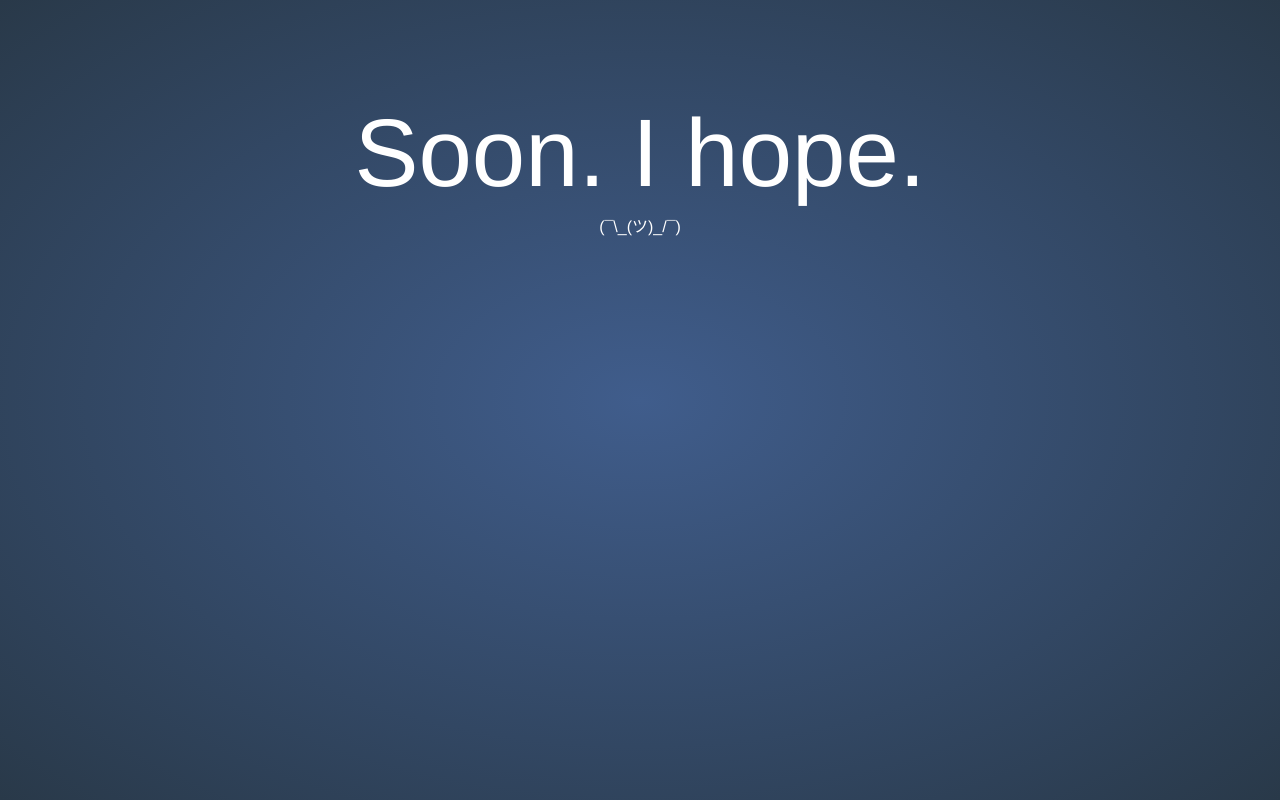
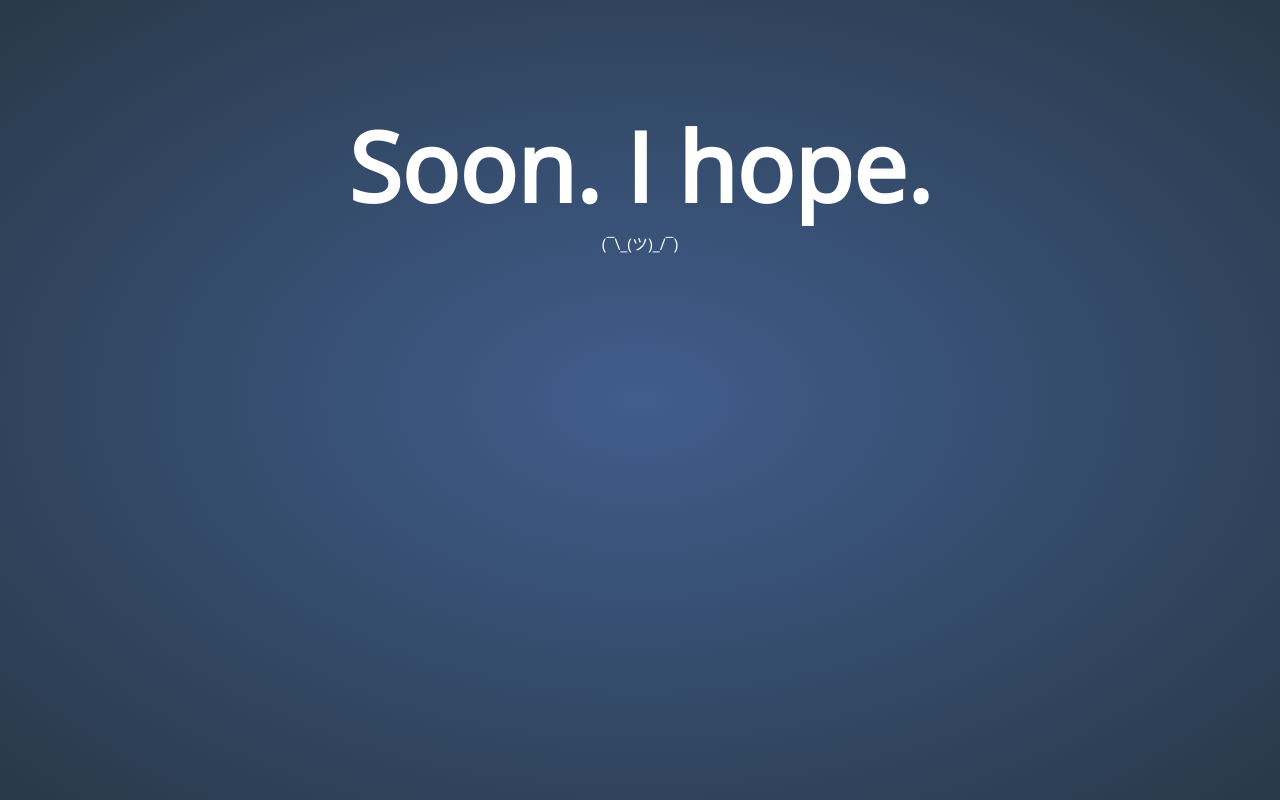
Before and after one commit to shampine/basis, a PHP site: page / in a window 1280 px wide. Run offline with PHP 8.4, Linux system fonts and the light colour scheme; some libraries are stand-ins or nearby versions.

Commit message:
Couldn't make up on my mind on includes

```diff
--- a/index.php
+++ b/index.php
@@ -4,11 +4,11 @@
   <meta charset="utf-8">
   <meta http-equiv="X-UA-Compatible" content="IE=edge">
   <meta name="robots" content="noindex,nofollow">
-  <title>We're Working On It</title>
+  <title>Coming soon?</title>
   <meta name="description" content="It's only temporary, we hope.">
   <meta name="viewport" content="width=device-width, initial-scale=1.0, maximum-scale=1.0, user-scalable=no" />
-  <link rel="stylesheet" href="http://netdna.bootstrapcdn.com/bootstrap/3.1.1/css/bootstrap.min.css">
-  <link href="http://netdna.bootstrapcdn.com/font-awesome/4.0.3/css/font-awesome.css" rel="stylesheet">
+  <!--<link rel="stylesheet" href="//netdna.bootstrapcdn.com/bootstrap/3.1.1/css/bootstrap.min.css">-->
+  <!--<link href="//netdna.bootstrapcdn.com/font-awesome/4.0.3/css/font-awesome.css" rel="stylesheet">-->
   <link href='http://fonts.googleapis.com/css?family=Open+Sans:300' rel='stylesheet' type='text/css'>
   <script src="http://ajax.googleapis.com/ajax/libs/jquery/1.9.1/jquery.min.js"></script>
   <script>
@@ -59,6 +59,11 @@
     }
   </script>
   <style>
+    * {
+      margin: 0;
+      padding: 0;
+      box-sizing: border-box;
+    }
     html,body { height: 100%; font-size: 16px; }
     #placeholder {
       overflow: hidden;
@@ -74,10 +79,6 @@
       background: -moz-radial-gradient(center, ellipse cover, #405d8c 0%, #293949 100%);
       background: -webkit-gradient(radial, center center, 0px, center center, 100%, color-stop(0%,#405d8c), color-stop(100%,#293949));
       background: -webkit-radial-gradient(center, ellipse cover, #405d8c 0%,#293949 100%);
-      background: -o-radial-gradient(center, ellipse cover, #405d8c 0%,#293949 100%);
-      background: -ms-radial-gradient(center, ellipse cover, #405d8c 0%,#293949 100%);
-      background: radial-gradient(ellipse at center, #405d8c 0%,#293949 100%);
-      filter: progid:DXImageTransform.Microsoft.gradient( startColorstr='#405d8c', endColorstr='#293949',GradientType=1 );
     }
     #placeholder h1 {
       margin-top: 100px;
@@ -95,6 +96,9 @@
       color: #dedede;
       text-decoration: none;
     }
+    a,p,h1 {
+      font-family: 'Open Sans', sans-serif;
+    }
     @media screen and (max-width: 767px) {
       #placeholder h1 {
         font-size: 3em;
```
Also changed, not shown: README.md.
